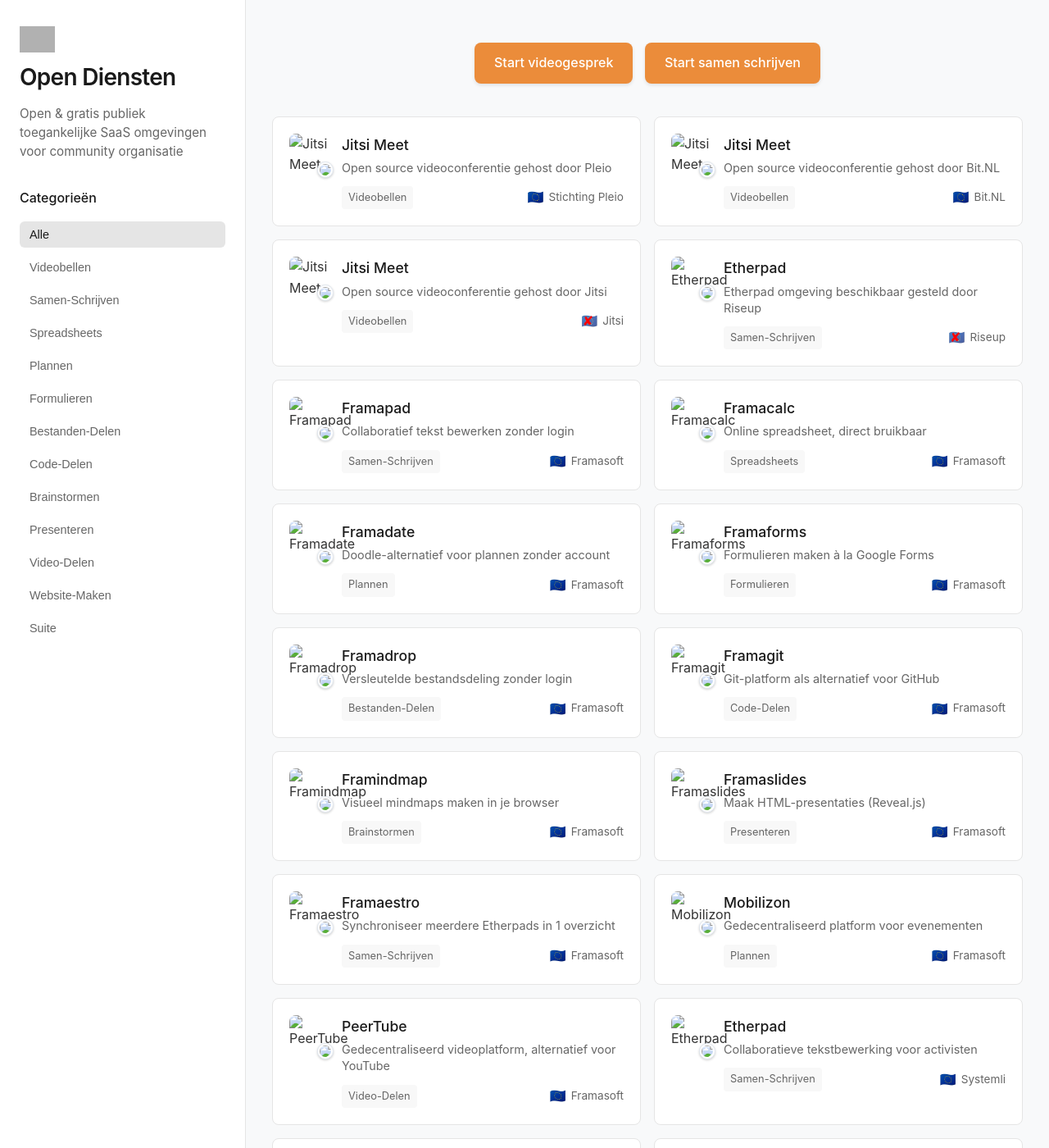
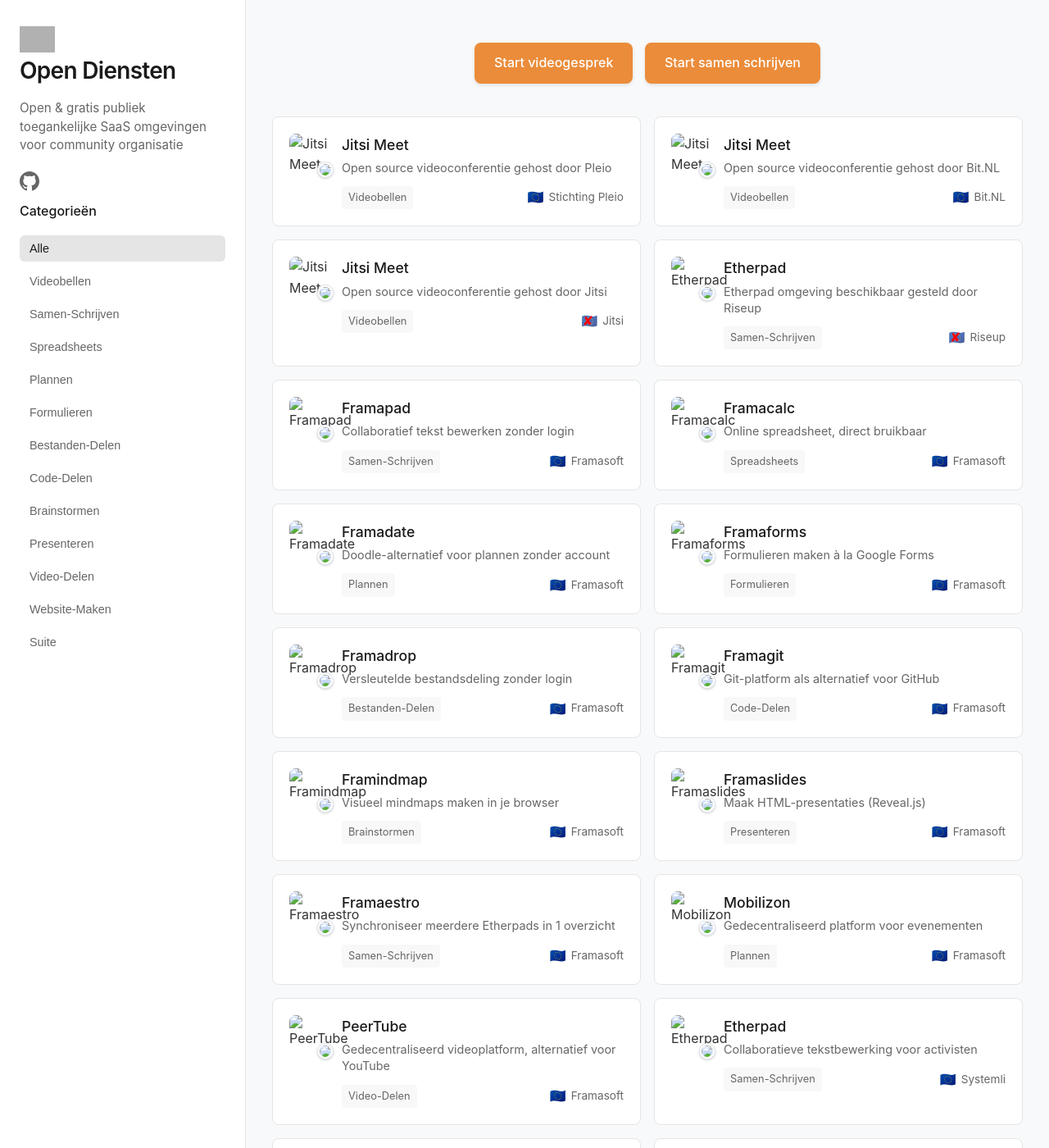
Before and after one commit to codefornl/OpenDienstenNL, a Jekyll site: the page built from index.md, in a window 1280 px wide and 1400 px high. Shown: the whole window at 82% size. Built offline with Jekyll 4.4.1, drawn with Linux system fonts in a browser that asks for light colours; grey boxes are pictures that could not be loaded.

Commit message:
add github link

```diff
--- /dev/null
+++ b/_includes/github-logo.html
@@ -0,0 +1,5 @@
+<a href="{{ site.github.repository_url }}" target="_blank" class="github-link" title="Bekijk de code op GitHub">
+<svg width="24" height="24" viewBox="0 0 24 24" fill="none" xmlns="http://www.w3.org/2000/svg" class="github-logo">
+    <path d="M12 0C5.37 0 0 5.37 0 12C0 17.31 3.435 21.795 8.205 23.385C8.805 23.49 9.03 23.13 9.03 22.815C9.03 22.53 9.015 21.585 9.015 20.58C6 21.135 5.22 19.845 4.98 19.17C4.845 18.825 4.26 17.76 3.75 17.475C3.33 17.25 2.73 16.695 3.735 16.68C4.68 16.665 5.355 17.55 5.58 17.91C6.66 19.725 8.385 19.215 9.075 18.9C9.18 18.12 9.495 17.595 9.84 17.295C7.17 16.995 4.38 15.96 4.38 11.37C4.38 10.065 4.845 8.985 5.61 8.145C5.49 7.845 5.07 6.615 5.73 4.965C5.73 4.965 6.735 4.65 9.03 6.195C9.99 5.925 11.01 5.79 12.03 5.79C13.05 5.79 14.07 5.925 15.03 6.195C17.325 4.635 18.33 4.965 18.33 4.965C18.99 6.615 18.57 7.845 18.45 8.145C19.215 8.985 19.68 10.05 19.68 11.37C19.68 15.975 16.875 16.995 14.205 17.295C14.64 17.67 15.015 18.39 15.015 19.515C15.015 21.12 15 22.41 15 22.815C15 23.13 15.225 23.505 15.825 23.385C18.2072 22.5807 20.2772 21.0497 21.7437 19.0074C23.2101 16.965 23.9993 14.5143 24 12C24 5.37 18.63 0 12 0Z" fill="currentColor"/>
+</svg>
+</a>
--- a/index.md
+++ b/index.md
@@ -11,8 +11,8 @@ title: OpenDiensten
     <header class="sidebar-header">
       <h1>Open Diensten</h1>
       <h2>Open & gratis publiek toegankelijke SaaS omgevingen voor community organisatie</h2>
+      {% include github-logo.html %}
     </header>
-
     <nav class="filter-menu">
       <h3>Categorieën</h3>
       <div class="category-filters"></div>
--- a/styles.css
+++ b/styles.css
@@ -106,12 +106,33 @@ body {
 
 .sidebar-logo {
     text-align: left;
+    display: flex;
+    align-items: center;
+    gap: 12px;
 }
 
 .codefor-logo {
     height: 32px;
     width: auto;
     opacity: 0.8;
+}
+
+.github-link {
+    color: #666;
+    text-decoration: none;
+    transition: color 0.2s ease;
+    display: flex;
+    align-items: center;
+    margin: 12px 0;
+}
+
+.github-link:hover {
+    color: #333;
+}
+
+.github-logo {
+    width: 24px;
+    height: 24px;
 }
 
 .sidebar-header h1 {
@@ -127,7 +148,7 @@ body {
     color: #666;
     font-weight: 400;
     line-height: 1.5;
-    margin-bottom: 32px;
+    margin-bottom: 20px;
 }
 
 /* Filter menu */
```
Also changed, not shown: _categories/suite.md (+0 -1 lines).
